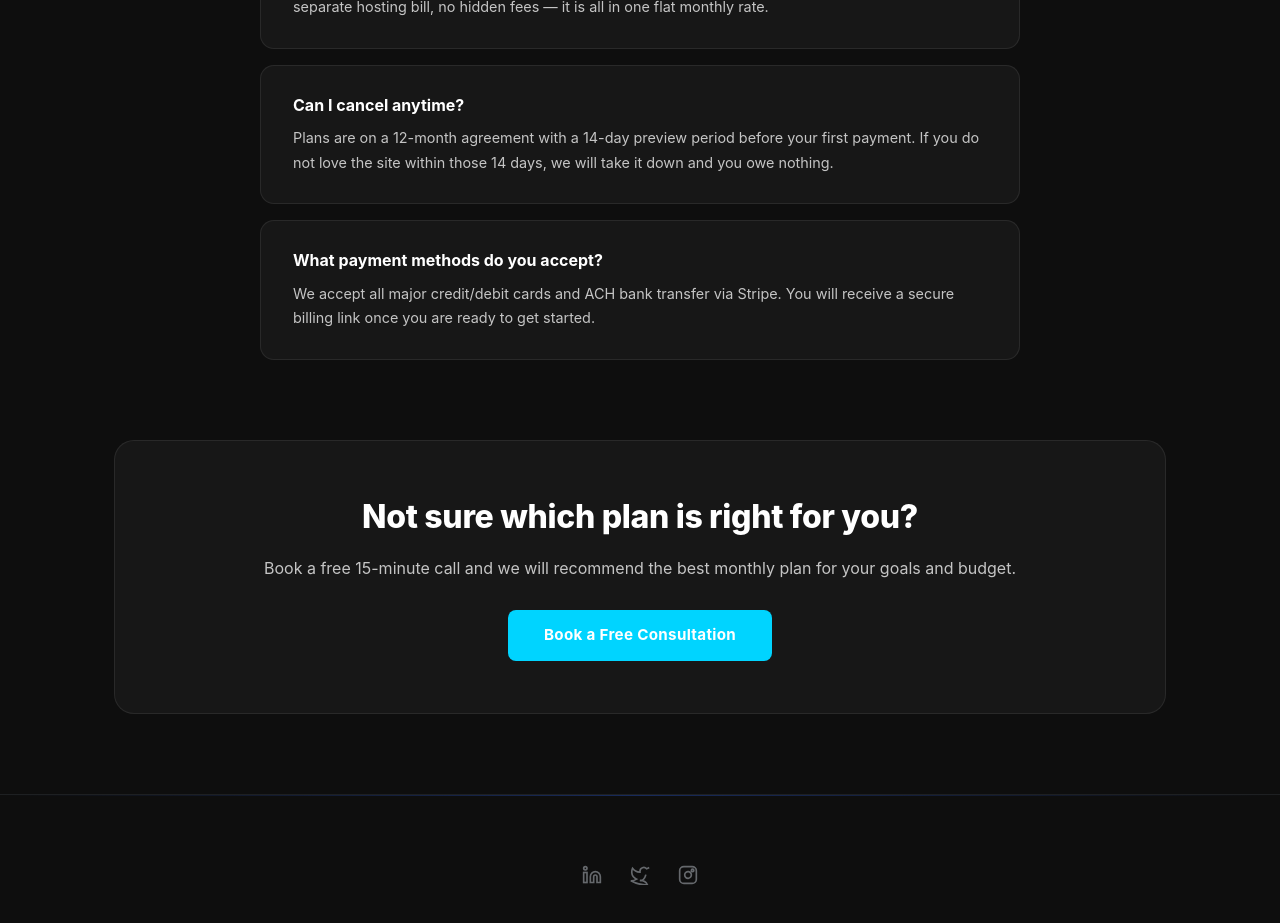
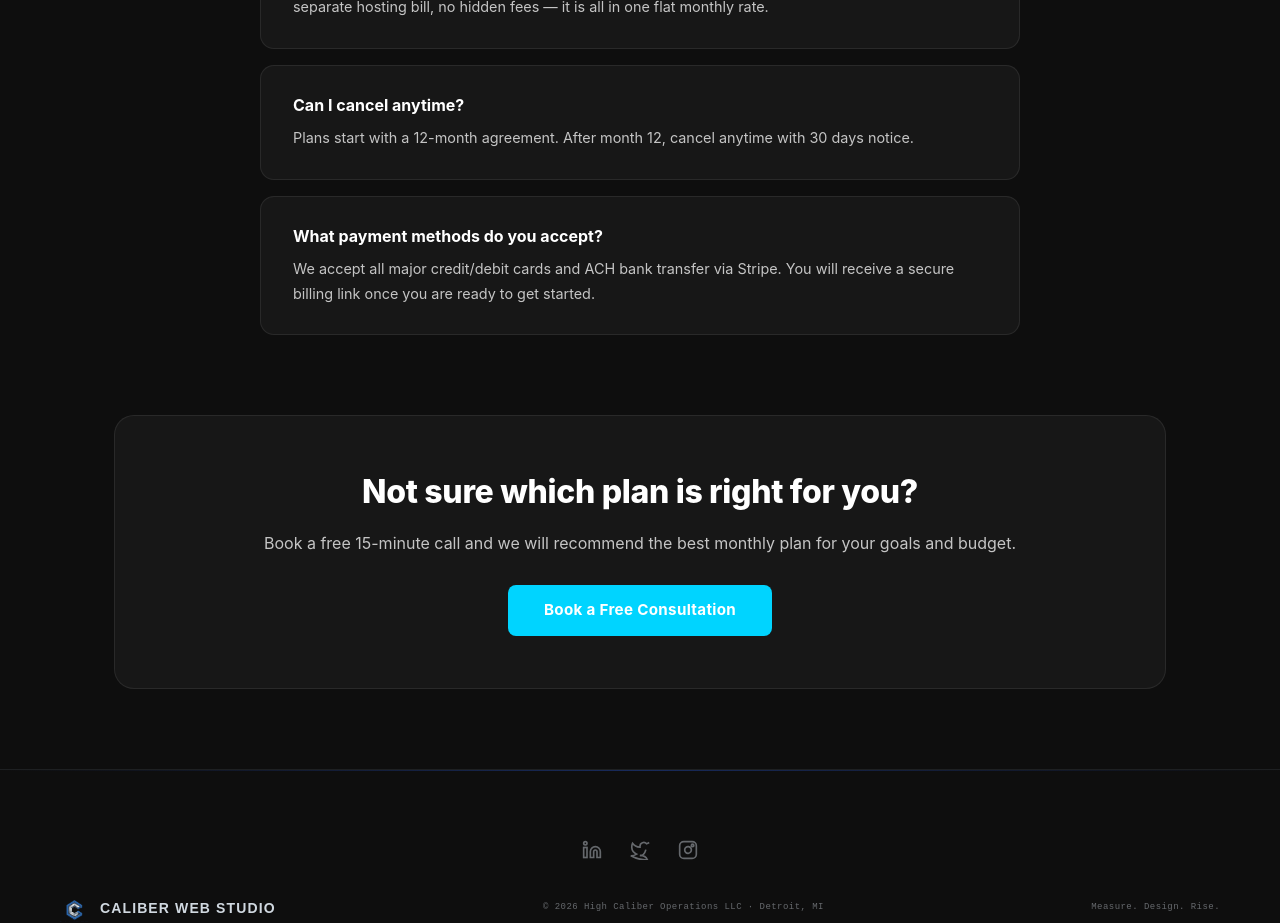
Before and after one commit to Darrin50/caliberwebstudio, a Next.js app: page /pricing in a window 1280 px wide. Shown: the part 1580-2503 px from the top of the page. Built offline with nearby package versions, Linux system fonts and the light colour scheme.

Commit message:
Update page.tsx

```diff
--- a/src/app/pricing/page.tsx
+++ b/src/app/pricing/page.tsx
@@ -77,7 +77,7 @@ const faqs = [
   },
   {
     q: "Can I cancel anytime?",
-    a: "Plans are on a 12-month agreement with a 14-day preview period before your first payment. If you do not love the site within those 14 days, we will take it down and you owe nothing.",
+    a: "Plans start with a 12-month agreement. After month 12, cancel anytime with 30 days notice.",
   },
   {
     q: "What payment methods do you accept?",
```
